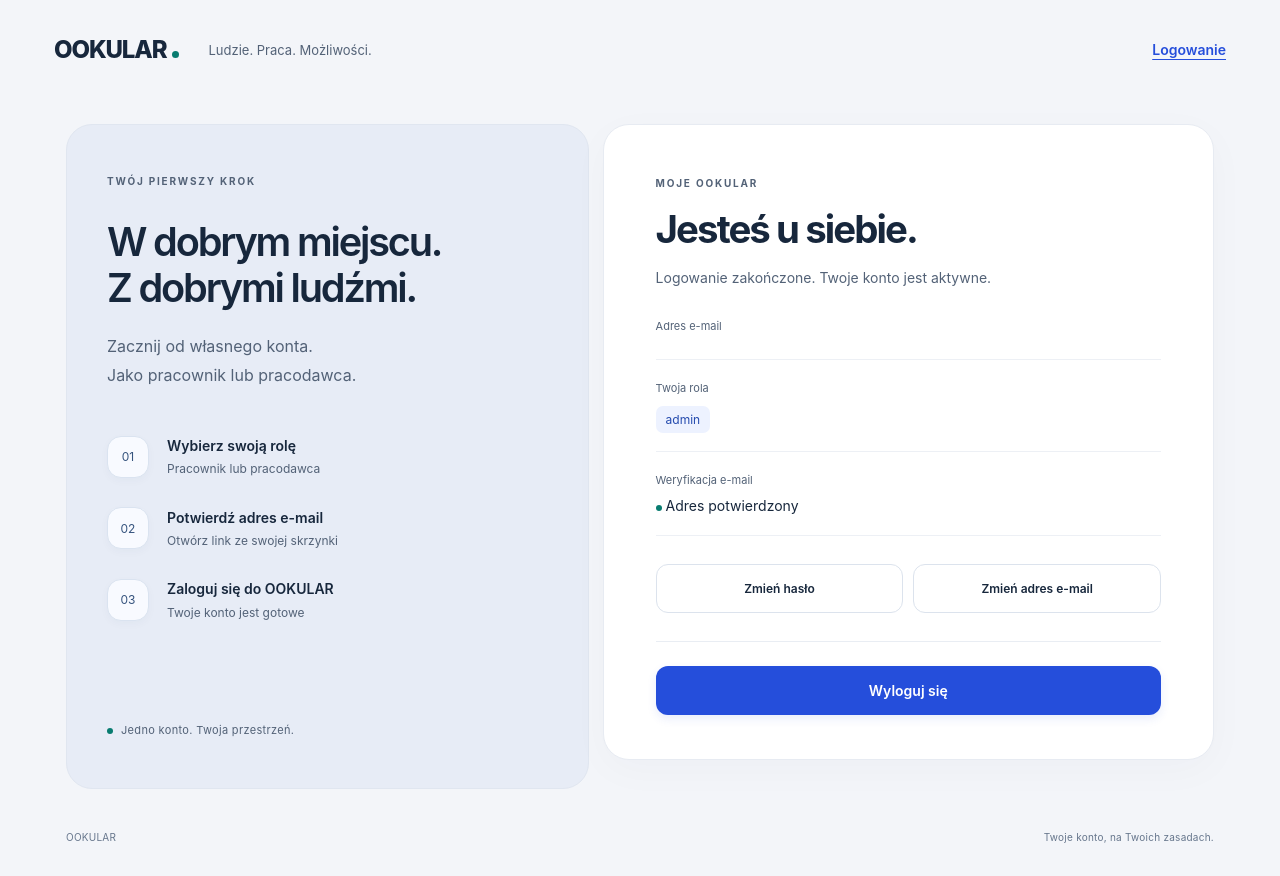
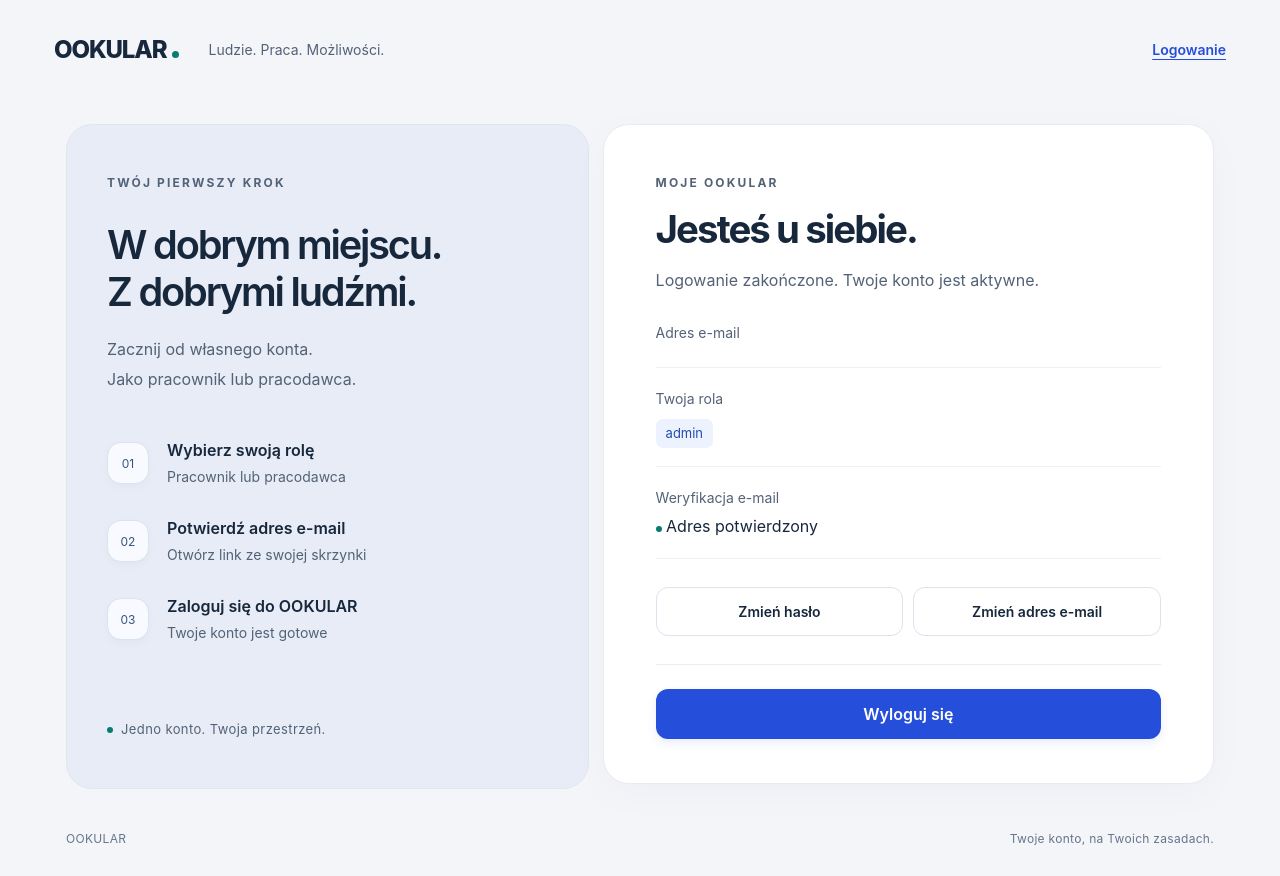
Before and after one commit to specweb7744/OOKULAR-DJANGO, a Django app: template backend/templates/accounts/home.html in a window 1280 px wide. Before the commit the page ends 843 px from the top, so only its background shows below. Run offline with Django 5.2, Linux system fonts and the light colour scheme; the template is opened without the code that fills it: most values are stand-ins (such as "Sample title", 1, 10 or a date in 2020).

Commit message:
Improve account form readability and prepare home.pl mail review

```diff
--- a/backend/static/accounts/auth.css
+++ b/backend/static/accounts/auth.css
@@ -56,6 +56,10 @@ button:disabled {
 
 h1,h2,p {
   margin:0;
+}
+
+h1,h2 {
+  overflow-wrap:anywhere;
 }
 
 h1 {
@@ -96,14 +100,16 @@ strong {
   margin:auto;
   padding:28px 44px;
   display:flex;
+  flex-wrap:wrap;
   align-items:center;
   gap:30px;
+  row-gap:8px;
 }
 
 .wordmark {
   color:var(--ink);
   text-decoration:none;
-  font-size:24px;
+  font-size:1.5rem;
   font-weight:800;
   letter-spacing:-1.1px;
   display:flex;
@@ -120,7 +126,7 @@ strong {
 
 .header-note {
   color:var(--muted);
-  font-size:13px;
+  font-size:.875rem;
 }
 
 .site-header nav {
@@ -156,7 +162,7 @@ strong {
 }
 
 .eyebrow {
-  font-size:10px;
+  font-size:.75rem;
   font-weight:750;
   letter-spacing:.18em;
   color:var(--muted);
@@ -201,18 +207,18 @@ strong {
 }
 
 .journey strong {
-  font-size:14px;
+  font-size:1rem;
 }
 
 .journey small {
-  font-size:12px;
+  font-size:.875rem;
   color:var(--muted);
   margin-top:2px;
 }
 
 .intro-footer {
   margin-top:auto;
-  font-size:11px;
+  font-size:.8125rem;
   color:var(--muted);
   letter-spacing:.03em;
   display:flex;
@@ -240,7 +246,7 @@ strong {
 
 .lede {
   color:var(--muted);
-  font-size:14px;
+  font-size:1rem;
   line-height:1.75;
   margin-bottom:28px;
 }
@@ -362,7 +369,7 @@ input[type=radio],input[type=checkbox] {
   gap:14px;
   width:100%;
   padding:12px 16px;
-  font-size:14px;
+  font-size:1rem;
   font-weight:600;
   text-align:center;
   line-height:1.5;
@@ -396,7 +403,7 @@ input[type=radio],input[type=checkbox] {
   border-top:1px solid #e9edf3;
   margin-top:28px;
   padding-top:24px;
-  font-size:13px;
+  font-size:.875rem;
   color:var(--muted);
 }
 
@@ -541,13 +554,13 @@ input[type=radio],input[type=checkbox] {
 }
 
 .account-details dt {
-  font-size:11px;
+  font-size:.875rem;
   color:var(--muted);
   margin-bottom:5px;
 }
 
 .account-details dd {
-  font-size:14px;
+  font-size:1rem;
   margin:0;
 }
 
@@ -555,7 +568,7 @@ input[type=radio],input[type=checkbox] {
   display:inline-block;
   background:#edf2ff;
   color:#254bae;
-  font-size:12px;
+  font-size:.8125rem;
   padding:4px 10px;
   border-radius:7px;
   margin:4px 8px 0 0;
@@ -568,7 +581,7 @@ input[type=radio],input[type=checkbox] {
 }
 
 .account-actions a {
-  font-size:12px;
+  font-size:.875rem;
 }
 
 .break-word {
@@ -579,9 +592,11 @@ input[type=radio],input[type=checkbox] {
   max-width:1172px;
   padding:0 12px 28px;
   display:flex;
+  flex-wrap:wrap;
+  gap:8px 20px;
   justify-content:space-between;
   margin:auto;
-  font-size:10px;
+  font-size:.75rem;
   letter-spacing:.025em;
   color:#66768c;
 }
--- a/backend/static/accounts/auth.js
+++ b/backend/static/accounts/auth.js
@@ -10,12 +10,14 @@ document.querySelectorAll('input[type="password"]').forEach((input) => {
   button.textContent = "Pokaż";
   button.setAttribute("aria-controls", input.id);
   button.setAttribute("aria-pressed", "false");
-  button.setAttribute("aria-label", "Pokaż hasło: " + (input.labels[0]?.textContent || ""));
+  const fieldLabel = input.labels[0]?.textContent.trim() || "Hasło";
+  button.setAttribute("aria-label", "Pokaż: " + fieldLabel);
   button.addEventListener("click", () => {
     const visible = input.type === "password";
     input.type = visible ? "text" : "password";
     button.textContent = visible ? "Ukryj" : "Pokaż";
     button.setAttribute("aria-pressed", String(visible));
+    button.setAttribute("aria-label", (visible ? "Ukryj: " : "Pokaż: ") + fieldLabel);
   });
   wrap.append(button);
 });
```
Also changed, not shown: other parts of backend/static/accounts/auth.css (+34 -27 lines), docs/06-konta.md (+3 -0 lines), docs/07-podglad-i-poczta.md (added, +77 -0 lines), README.md.
